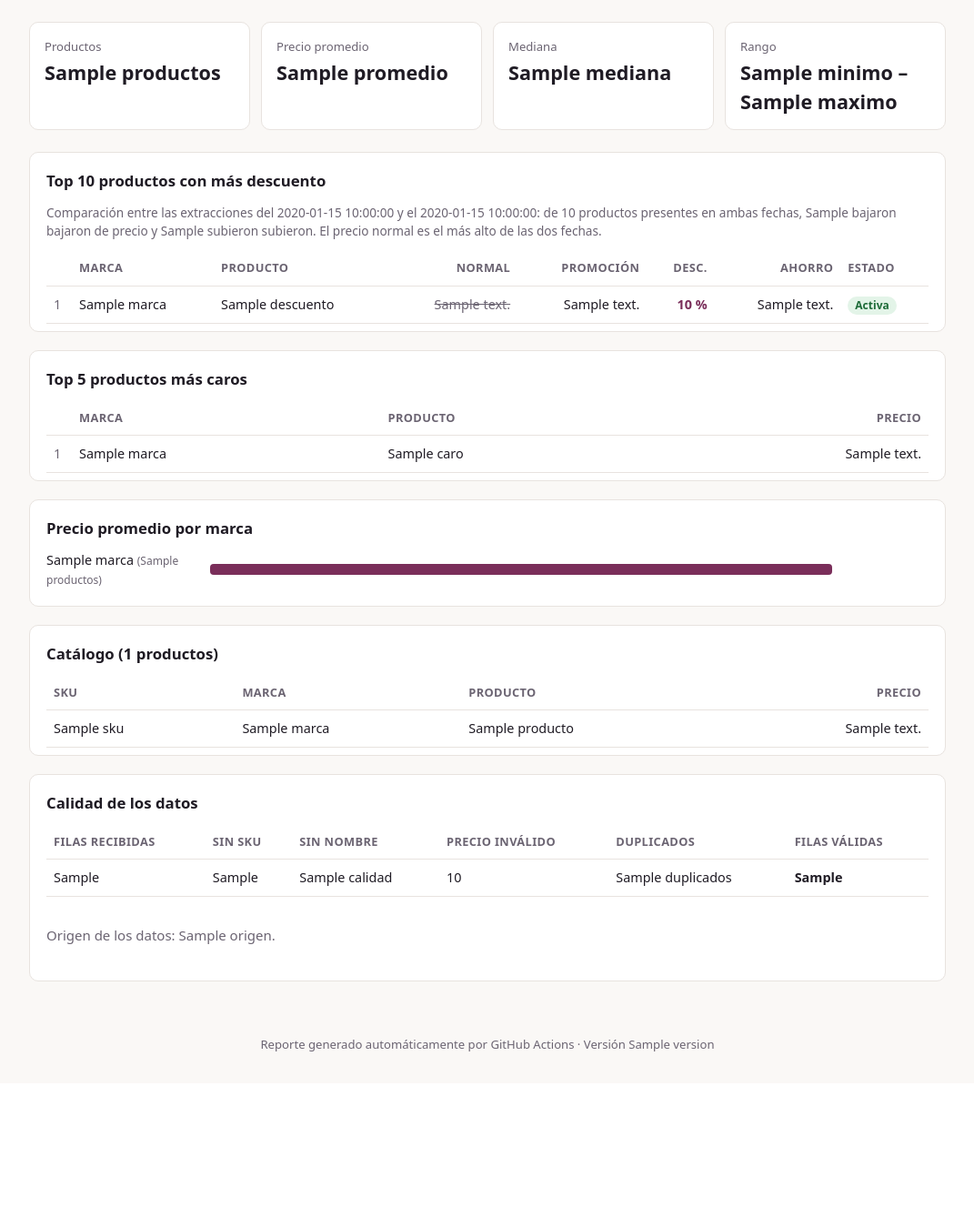
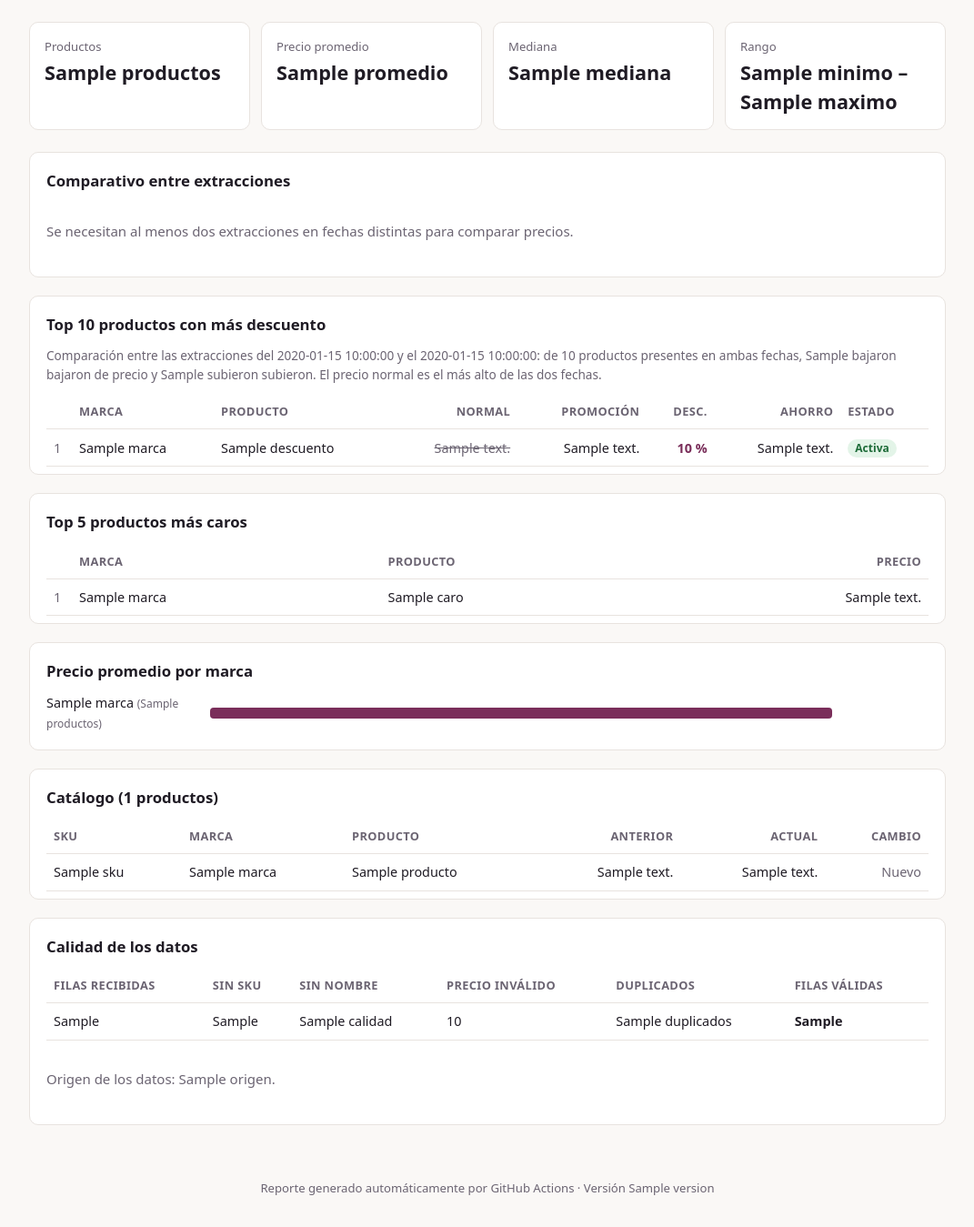
Before and after one commit to AndreaAramburo93/webscrapingcromantic, a Flask app: template src/cromantic_scraper/templates/reporte.html in a window 1280 px wide. Shown: the part 116-1465 px from the top of the page at 91% size, without its empty margins (104-1175 px from the left). Before the commit the page ends 1272 px from the top, so only its background shows below. Run offline with Flask 3, Linux system fonts and the light colour scheme; the template is opened without the code that fills it: most values are stand-ins (such as "Sample title", 1, 10 or a date in 2020).

Commit message:
feat: columnas de cambio, filtro y sección comparativa en app y reporte

```diff
--- a/src/cromantic_scraper/app.py
+++ b/src/cromantic_scraper/app.py
@@ -2,7 +2,7 @@
 
 Rutas:
     /                 página con indicadores, filtros y catálogo
-    /api/productos    productos en JSON (filtros: marca, q, orden)
+    /api/productos    productos en JSON (filtros: marca, q, orden, cambio)
     /producto/<sku>   análisis descriptivo de un producto
     /api/resumen      estadísticas de precio y tabla por marca en JSON
     /api/descuentos   top 10 de descuentos en JSON
@@ -30,7 +30,10 @@ ORDENES = {
     "precio_desc": ("precio_cop", False),
     "precio_asc": ("precio_cop", True),
     "nombre": ("nombre", True),
+    "subio_mas": ("variacion_pct", False),
+    "bajo_mas": ("variacion_pct", True),
 }
+TENDENCIAS = {"sube", "baja", "igual", "nuevo"}
 
 
 def crear_app(ruta_datos=None):
@@ -68,27 +71,33 @@ def crear_app(ruta_datos=None):
         marca = request.args.get("marca", "").strip()
         texto = request.args.get("q", "").strip()
         orden = request.args.get("orden", "precio_desc")
+        cambio = request.args.get("cambio", "").strip()
+        if cambio in TENDENCIAS and "tendencia" in df.columns:
+            df = df[df["tendencia"] == cambio]
         if marca:
             df = df[df["marca"] == marca]
         if texto:
             df = df[df["nombre"].str.contains(texto, case=False, na=False,
                                               regex=False)]
         columna, ascendente = ORDENES.get(orden, ORDENES["precio_desc"])
-        return df.sort_values(columna, ascending=ascendente), marca, texto, orden
+        ordenado = df.sort_values(columna, ascending=ascendente)
+        return ordenado, marca, texto, orden, cambio
 
     @app.get("/")
     def inicio():
         df = cargar()
         if df is None or df.empty:
             return render_template("sin_datos.html"), 503
-        filtrado, marca, texto, orden = filtrar(df)
-        datos = contexto(df, cargar_historial(), calidad())
+        hist = cargar_historial()
+        filtrado, marca, texto, orden, cambio = filtrar(
+            historial.comparativo(hist, df))
+        datos = contexto(df, hist, calidad())
         return render_template(
             "index.html",
             productos=filtrado.to_dict("records"),
             total=len(df),
             lista_marcas=sorted(df["marca"].dropna().unique()),
-            marca=marca, texto=texto, orden=orden,
+            marca=marca, texto=texto, orden=orden, cambio=cambio,
             entorno=os.environ.get("ENTORNO", "local"),
             **datos,
         )
@@ -118,10 +127,12 @@ def crear_app(ruta_datos=None):
         df = cargar()
         if df is None:
             return jsonify(error="sin datos"), 503
-        filtrado, *_ = filtrar(df)
-        columnas = ["sku", "marca", "nombre", "precio_cop", "precio_texto"]
-        return jsonify(total=len(filtrado),
-                       productos=filtrado[columnas].to_dict("records"))
+        filtrado, *_ = filtrar(historial.comparativo(cargar_historial(), df))
+        columnas = ["sku", "marca", "nombre", "precio_cop", "precio_texto",
+                    "precio_anterior", "variacion_pct", "tendencia"]
+        registros = filtrado[columnas].astype(object).where(
+            filtrado[columnas].notna(), None).to_dict("records")
+        return jsonify(total=len(filtrado), productos=registros)
 
     @app.get("/api/resumen")
     def api_resumen():
--- a/src/cromantic_scraper/report.py
+++ b/src/cromantic_scraper/report.py
@@ -32,6 +32,7 @@ def contexto(df, hist=None, calidad=None):
     # el más caro del catálogo.
     sku = descuentos[0]["sku"] if descuentos else (caros[0]["sku"] if caros else None)
     destacado = perfil_producto(df, hist, sku) if sku else None
+    comp = historial.comparativo(hist, df)
 
     return {
         "resumen": {k: v if k == "productos" else formatear_cop(v)
@@ -41,6 +42,7 @@ def contexto(df, hist=None, calidad=None):
         "cambios": historial.resumen_cambios(hist),
         "caros": caros,
         "destacado": destacado,
+        "comparativo": historial.resumen_comparativo(comp, hist),
         "calidad": calidad or {},
         "formatear_cop": formatear_cop,
         "version": __version__,
@@ -51,6 +53,7 @@ def construir_html(df, hist=None, calidad=None, entorno="GitHub Pages"):
     """Devuelve el HTML del reporte estático con todas las métricas."""
     datos = contexto(df, hist, calidad)
     datos["entorno"] = entorno
-    ordenado = df.sort_values("precio_cop", ascending=False)
+    comp = historial.comparativo(hist, df)
+    ordenado = comp.sort_values("precio_cop", ascending=False)
     datos["productos"] = ordenado.to_dict("records")
     return _entorno_plantillas.get_template("reporte.html").render(**datos)
--- a/src/cromantic_scraper/templates/_secciones.html
+++ b/src/cromantic_scraper/templates/_secciones.html
@@ -109,3 +109,69 @@
   </section>
   {% endif %}
 {% endmacro %}
+
+{% macro tendencia(p) -%}
+  {%- if p.tendencia == "sube" -%}<span class="tend sube">▲ +{{ '%.0f' % p.variacion_pct }} %</span>
+  {%- elif p.tendencia == "baja" -%}<span class="tend baja">▼ −{{ '%.0f' % (p.variacion_pct | abs) }} %</span>
+  {%- elif p.tendencia == "igual" -%}<span class="tend igual">= 0 %</span>
+  {%- else -%}<span class="tend nuevo">Nuevo</span>{%- endif -%}
+{%- endmacro %}
+
+{% macro lista_cambios(filas, enlaces) %}
+  <div class="tabla"><table>
+    <tr><th>Producto</th><th style="text-align:right">Antes</th><th style="text-align:right">Ahora</th>
+        <th style="text-align:right">Cambio</th></tr>
+    {% for p in filas %}
+    <tr><td>{{ nombre_producto(p.sku, p.nombre, enlaces) }}<br><small class="marca-txt">{{ p.marca }}</small></td>
+        <td class="num">{{ p.precio_anterior_texto }}</td><td class="num">{{ p.precio_texto }}</td>
+        <td class="num">{{ tendencia(p) }}</td></tr>
+    {% endfor %}
+  </table></div>
+{% endmacro %}
+
+{% macro comparativo_seccion(c, enlaces) %}
+  <section>
+    <h2>Comparativo entre extracciones</h2>
+    {% if c.hay_comparacion %}
+    <p class="nota">Precio de cada producto el {{ c.fecha_antes }} frente al {{ c.fecha_ahora }}.</p>
+    <div class="resumen-cambios">
+      <span><b class="tend baja">▼ {{ c.bajaron | length }}</b> bajaron</span>
+      <span><b class="tend sube">▲ {{ c.subieron | length }}</b> subieron</span>
+      <span><b>= {{ c.iguales }}</b> sin cambio</span>
+      <span><b>{{ c.nuevos }}</b> nuevos</span>
+    </div>
+    <div class="dos-columnas">
+      <div>
+        <h3>Bajaron de precio ({{ c.bajaron | length }})</h3>
+        {% if c.bajaron %}{{ lista_cambios(c.bajaron, enlaces) }}{% else %}<p class="vacio">Ningún producto bajó.</p>{% endif %}
+      </div>
+      <div>
+        <h3>Subieron de precio ({{ c.subieron | length }})</h3>
+        {% if c.subieron %}{{ lista_cambios(c.subieron, enlaces) }}{% else %}<p class="vacio">Ningún producto subió.</p>{% endif %}
+      </div>
+    </div>
+    {% else %}
+    <p class="vacio">Se necesitan al menos dos extracciones en fechas distintas para comparar precios.</p>
+    {% endif %}
+  </section>
+{% endmacro %}
+
+{% macro catalogo_tabla(productos, enlaces) %}
+  <div class="tabla">
+  {% if productos %}
+    <table>
+      <tr><th class="opcional">SKU</th><th class="opcional">Marca</th><th>Producto</th>
+          <th class="opcional" style="text-align:right">Anterior</th><th style="text-align:right">Actual</th>
+          <th style="text-align:right">Cambio</th></tr>
+      {% for p in productos %}
+      <tr><td class="opcional">{{ p.sku }}</td><td class="opcional">{{ p.marca }}</td>
+          <td>{{ nombre_producto(p.sku, p.nombre, enlaces) }}</td>
+          <td class="num opcional">{{ p.precio_anterior_texto }}</td><td class="num">{{ p.precio_texto }}</td>
+          <td class="num">{{ tendencia(p) }}</td></tr>
+      {% endfor %}
+    </table>
+  {% else %}
+    <p class="vacio">Ningún producto coincide con el filtro.</p>
+  {% endif %}
+  </div>
+{% endmacro %}
--- a/src/cromantic_scraper/templates/base.html
+++ b/src/cromantic_scraper/templates/base.html
@@ -71,6 +71,16 @@
   .historia .barra { grid-template-columns: 110px 1fr 96px; }
   td a { color: var(--tinta); text-decoration-color: var(--linea); text-underline-offset: 3px; }
   td a:hover { color: var(--acento); }
+  .tend { font-weight: 700; white-space: nowrap; font-variant-numeric: tabular-nums; }
+  .tend.sube { color: #b3261e; }
+  .tend.baja { color: #1d6b38; }
+  .tend.igual, .tend.nuevo { color: var(--suave); font-weight: 400; }
+  .resumen-cambios { display: flex; flex-wrap: wrap; gap: 8px; margin: 0 0 14px; }
+  .resumen-cambios span { background: var(--fondo); border-radius: 99px; padding: 4px 12px;
+                          font-size: .85rem; }
+  .dos-columnas { display: grid; grid-template-columns: 1fr 1fr; gap: 20px; }
+  .dos-columnas h3 { font-size: .95rem; margin: 0 0 6px; }
+  @media (max-width: 860px) { .dos-columnas { grid-template-columns: 1fr; } }
   footer { color: var(--suave); font-size: .82rem; text-align: center; padding-bottom: 32px; }
   footer a { color: var(--acento); }
   @media (max-width: 560px) {
--- a/src/cromantic_scraper/templates/reporte.html
+++ b/src/cromantic_scraper/templates/reporte.html
@@ -3,17 +3,13 @@
 {% block contenido %}
 {{ s.kpis(resumen) }}
 {% if destacado %}{{ s.perfil(destacado, false) }}{% endif %}
+{{ s.comparativo_seccion(comparativo, false) }}
 {{ s.descuentos_tabla(descuentos, cambios, false) }}
 {{ s.caros_tabla(caros, false) }}
 {{ s.marcas_barras(marcas, formatear_cop) }}
   <section>
     <h2>Catálogo ({{ productos | length }} productos)</h2>
-    <div class="tabla"><table>
-      <tr><th>SKU</th><th>Marca</th><th>Producto</th><th style="text-align:right">Precio</th></tr>
-      {% for p in productos %}
-      <tr><td>{{ p.sku }}</td><td>{{ p.marca }}</td><td>{{ p.nombre }}</td><td class="num">{{ p.precio_texto }}</td></tr>
-      {% endfor %}
-    </table></div>
+    {{ s.catalogo_tabla(productos, false) }}
   </section>
 {{ s.calidad_tabla(calidad) }}
 {% endblock %}
```
Also changed, not shown: src/cromantic_scraper/templates/index.html (+12 -13 lines), tests/test_app.py (+16 -0 lines), README.md.
